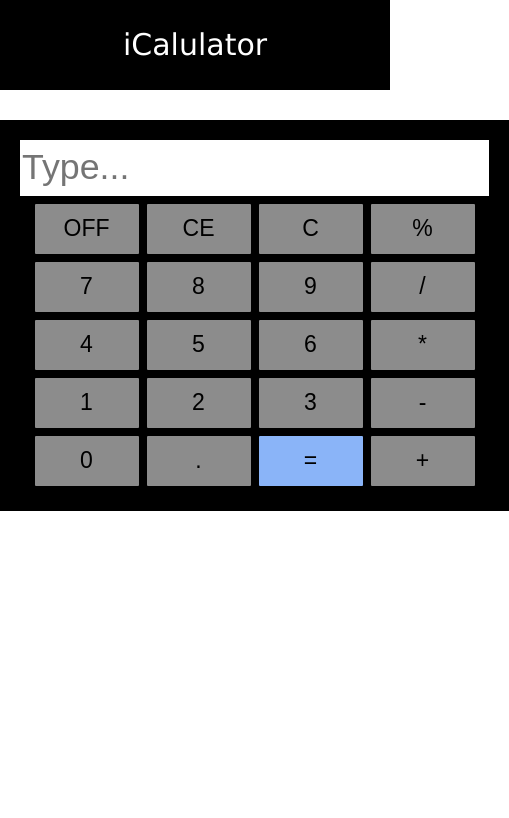
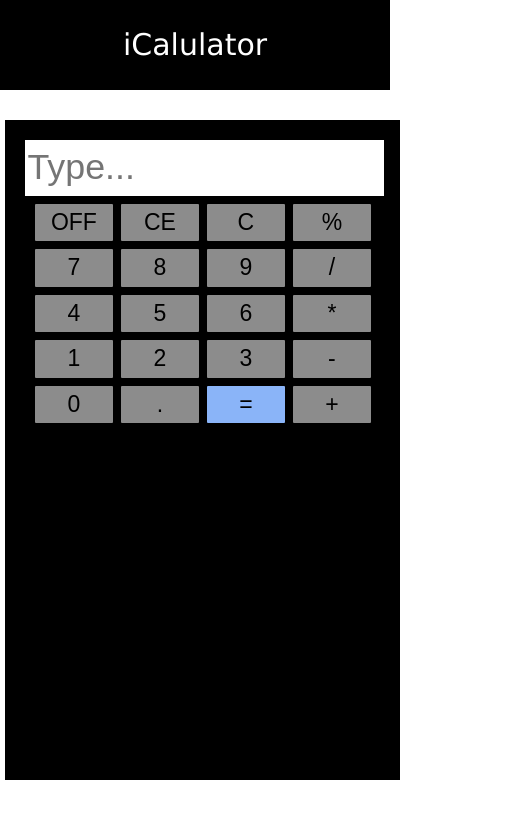
Before and after one commit to sourabhkumhar/iCalculator, a plain HTML site: page index.html in a window 390 px wide. Shown: the whole page, 509 px wide, since content can reach past the window. Drawn offline with Linux system fonts and the light colour scheme.

Commit message:
Update style.css

```diff
--- a/style.css
+++ b/style.css
@@ -22,6 +22,7 @@ table {
 }
 
 input {
+    width: 100%;
     font-size: 35.8px;
     border: none;
     line-height: 1.5;
@@ -48,13 +49,20 @@ button {
 }
 
 
-@media (hover: none) and (pointer: coarse) and (orientation: portrait) {
+@media only screen and (max-width: 488px) {
     .calculator {
         width: 91%;
+        margin-left: 1.4%;
+        margin-right: 0.7%;
         height: 620px;
     }
 
-    .nav {
-        width: 100%;
+    button {
+        width: 78px;
+        height: 37.5px;
+    }
+
+    input {
+
     }
 }
```
